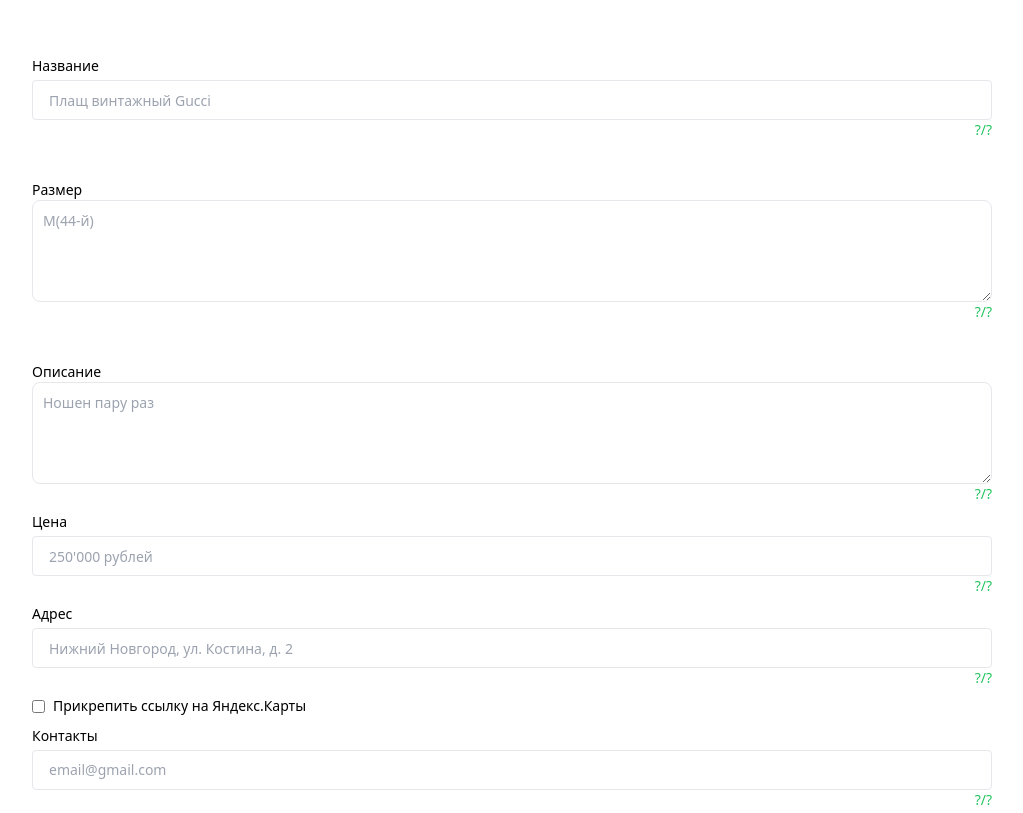
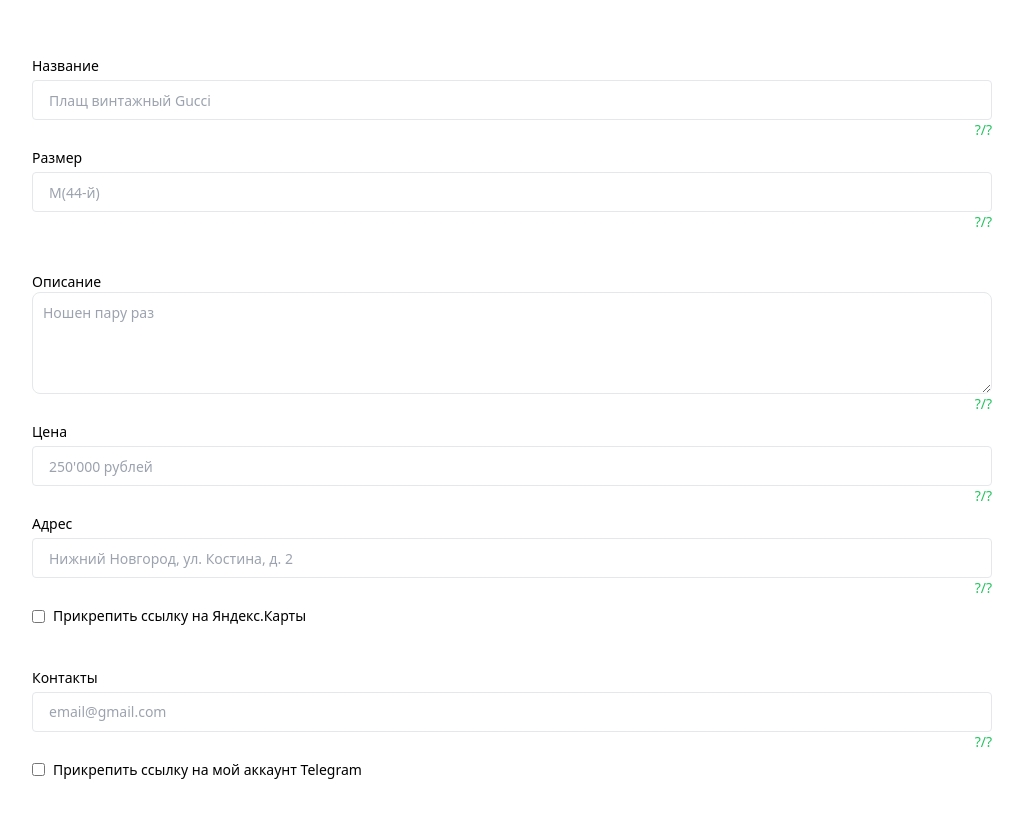
Before and after one commit to maxvog2020/kupiprodaykann, a plain HTML site: page web/sell/index.html in a window 1280 px wide. Shown: the top 813 px of the page, without its empty margins (128-1151 px from the left). Drawn offline with nearby package versions, Linux system fonts and the light colour scheme; a script that the page names is missing.

Commit message:
Updat sell option

```diff
--- a/web/sell/index.html
+++ b/web/sell/index.html
@@ -24,10 +24,9 @@
                         <span class="text-sm text-green-500 flex justify-end" id="name_count">?/?</span>
                     </div>
 
-                    <div class="md:col-span-5 mt-8">
+                    <div class="md:col-span-5">
                         <label for="size">Размер</label>
-                        <textarea name="size" id="size" rows="4"
-                            class="block border p-2.5 w-full text-sm rounded-lg" value=""
+                        <input type="text" name="name" id="name" class="h-10 border mt-1 rounded px-4 w-full" value=""
                             placeholder="M(44-й)"></textarea>
                         <span class="text-sm text-green-500 flex justify-end" id="size_count">?/?</span>
                     </div>
@@ -61,7 +60,7 @@
                         </div>
                     </div>
 
-                    <div class="md:col-span-5">
+                    <div class="md:col-span-5 mt-8">
                         <label for="contacts">Контакты</label>
                         <input type="text" name="contacts" id="contacts" class="h-10 border mt-1 rounded px-4 w-full"
                             value="" placeholder="email@gmail.com" />
```
